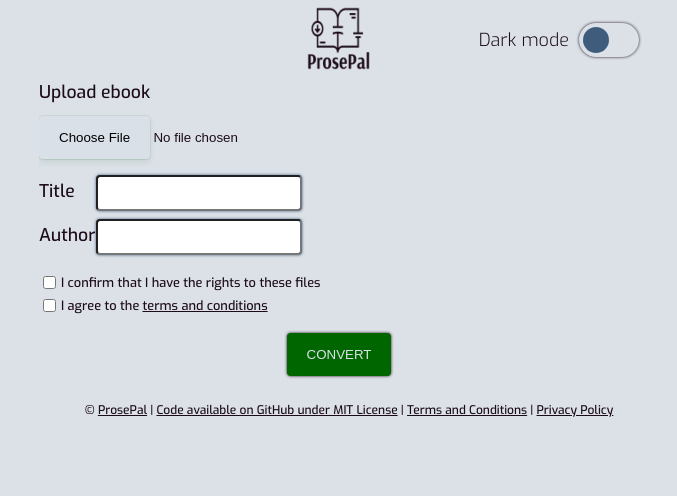
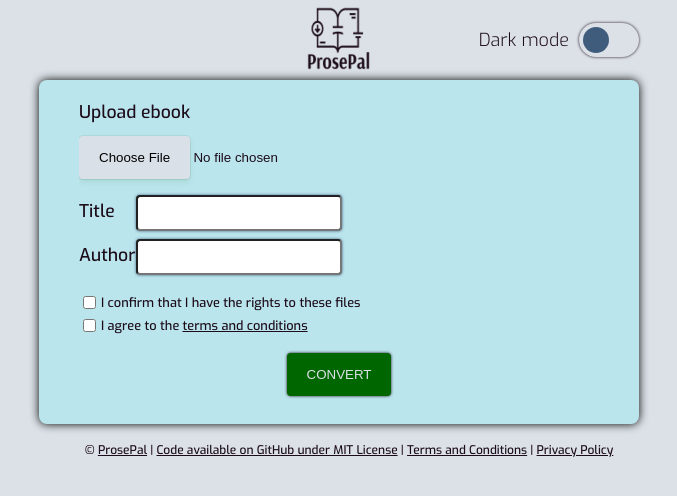
Before and after one commit to ashrobertsdragon/Finetune-GPT-3.5-for-Authors, a Flask app: page /convert-ebook in a window 1280 px wide. Shown: the top 496 px of the page, without its empty margins (301-978 px from the left). Run offline with Flask 3, Linux system fonts and the light colour scheme; some libraries are stand-ins or nearby versions.

Commit message:
fixed issue where form box was not appearing on ebook converter

```diff
--- a/templates/convert-ebook.html
+++ b/templates/convert-ebook.html
@@ -70,7 +70,7 @@
                 </label>
             </div>
         </div>
-        <form id="conversionForm" method="post" enctype="multipart/form-data">
+        <form class="box" id="conversionForm" method="post" enctype="multipart/form-data">
             {{ form.hidden_tag() }}
             <div class="form" id="upload">
                 {{ form.ebook.label }}
```
